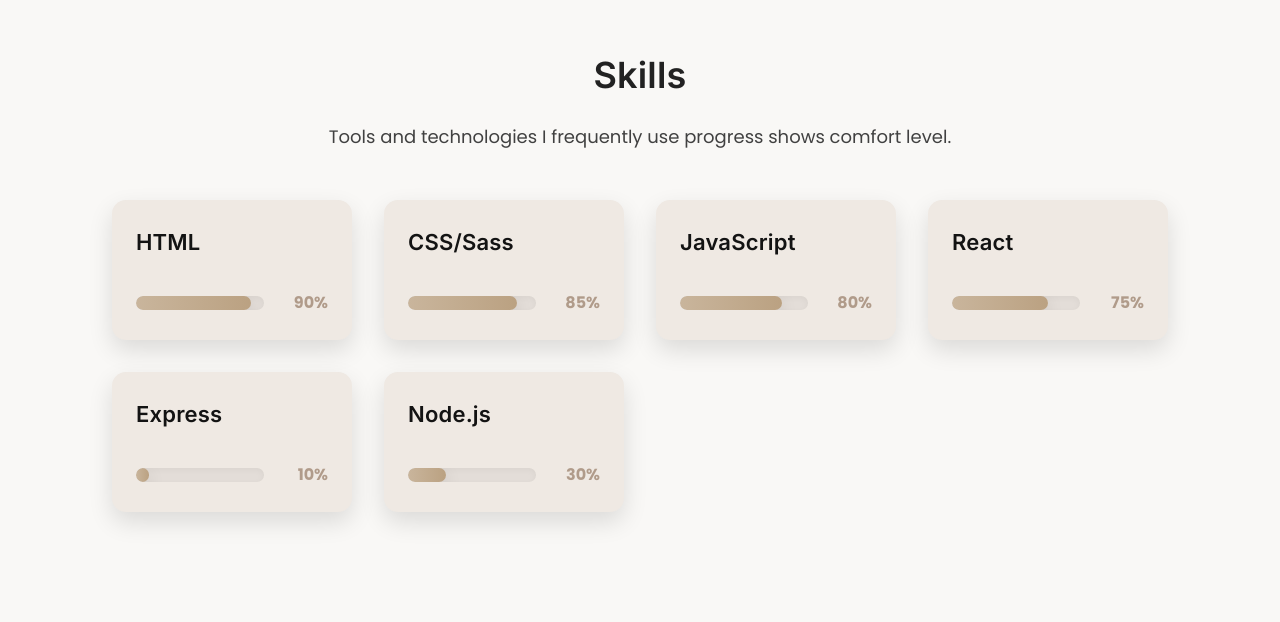
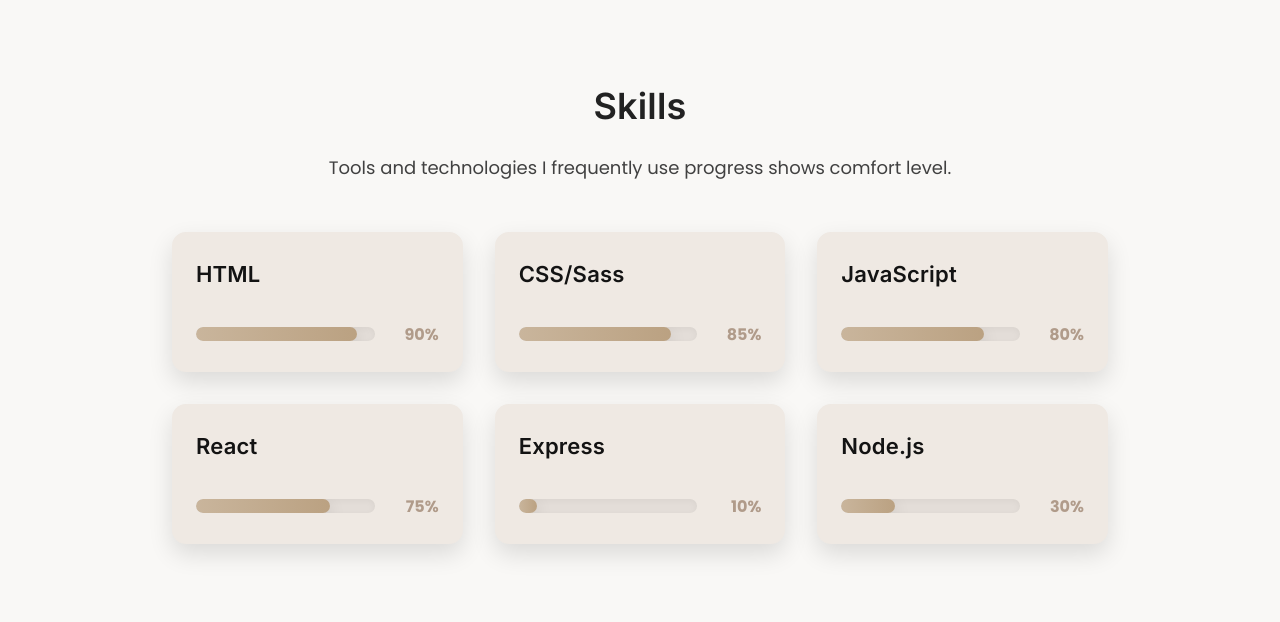
Before and after one commit to Gabrielle3101/portfolio, a React (Create React App) app: page / in a window 1280 px wide. Shown: the part 1544-2166 px from the top of the page. Built offline with nearby package versions, Linux system fonts and the light colour scheme.

Commit message:
added max-width to page

```diff
--- a/src/styles/main.scss
+++ b/src/styles/main.scss
@@ -57,6 +57,10 @@
     color: $text-color;
     line-height: 1.7;
     transition: background 0.3s ease, color 0.3s ease;
+    display: flex;
+    flex-direction: column;
+    justify-content: center;
+    align-items: center;
     // padding: 2rem;
 
     @media (min-width: 768px) {
@@ -114,11 +118,12 @@
     color: lighten($text-color, 10%);
 }
 
-/* Section wrapper: consistent vertical rhythm */
+/* Section wrapper */
 .section {
     padding-block: $space-24;
     background: transparent;
     margin: 2rem;
+    max-width: 1000px;
 
     &__header {
         margin-bottom: $space-12;
```
